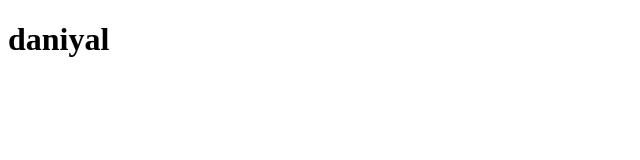
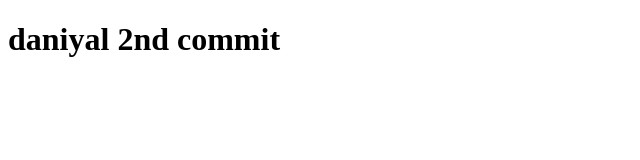
Before and after one commit to daniyal122/daniyal122, a plain HTML site: page index.html in a window 1280 px wide. Shown: the whole page, without its empty margins (0-640 px from the left). Drawn offline with Linux system fonts and the light colour scheme.

Commit message:
changed text

```diff
--- a/index.html
+++ b/index.html
@@ -8,7 +8,7 @@
 </head>
 <body>
 
-     <h1> daniyal</h1>
+     <h1> daniyal 2nd commit</h1>
 
 
 </body>
```
